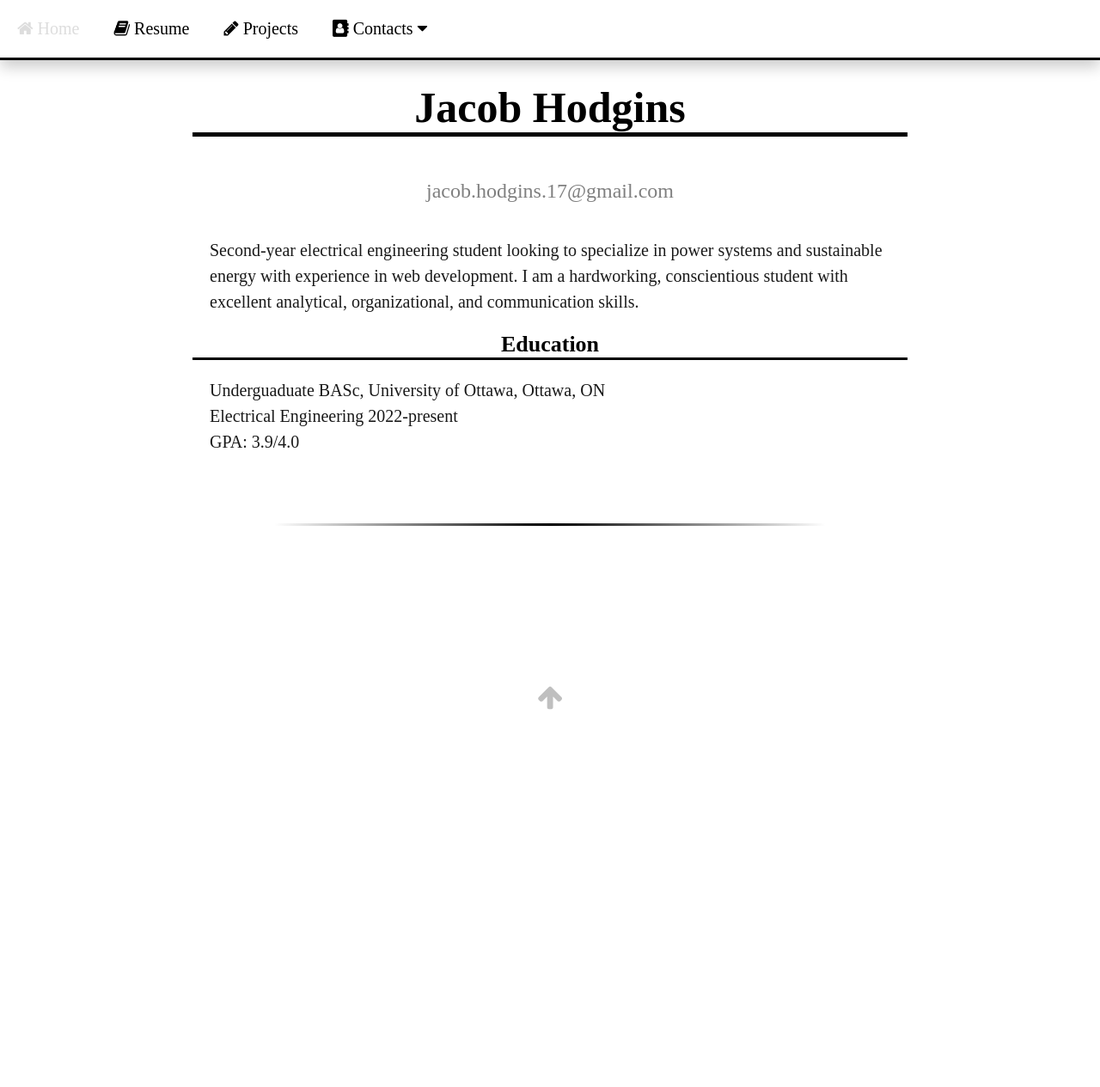
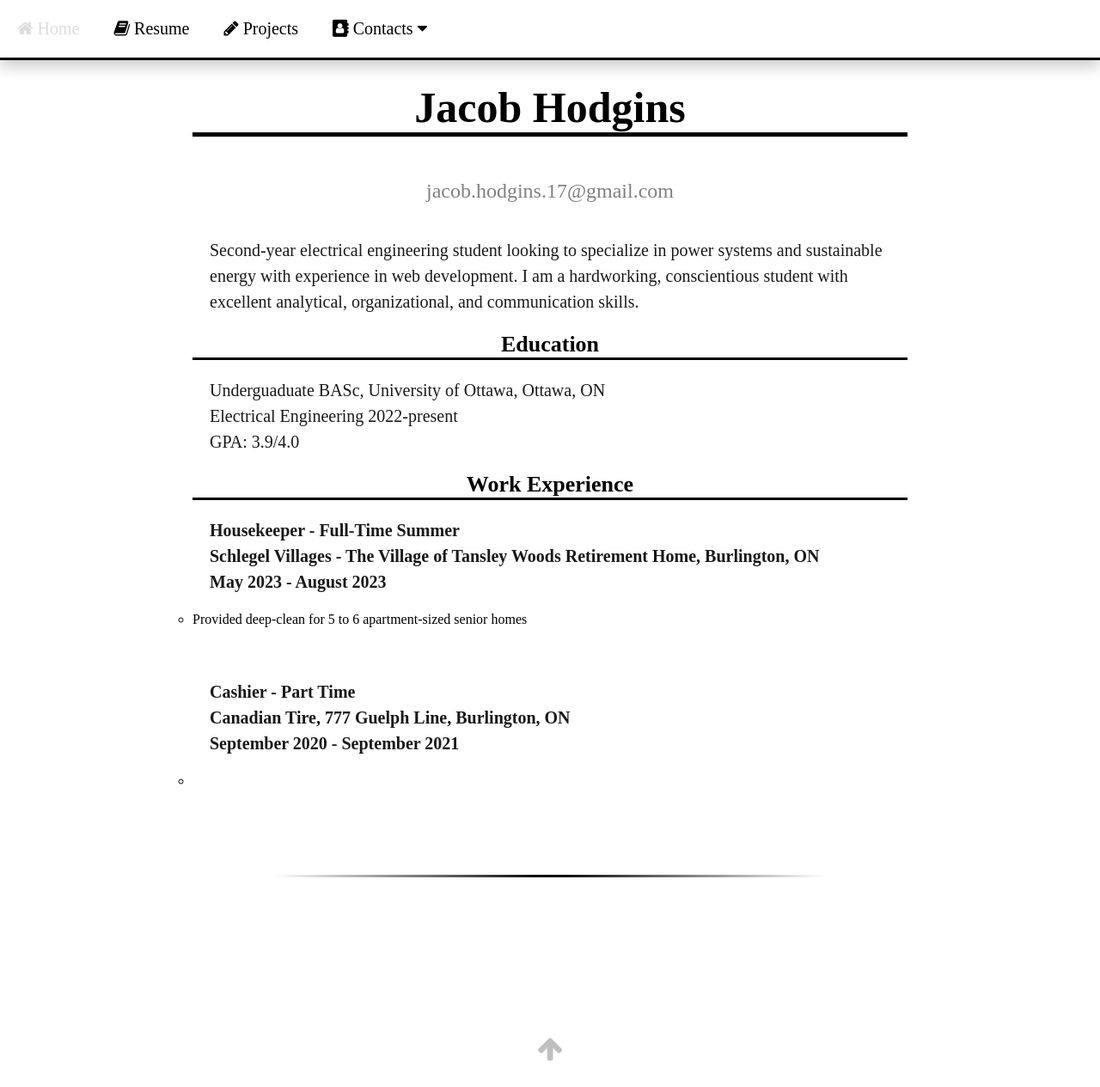
Before and after one commit to JacobHodgins/hodginsjacob, a Jekyll site: the page built from resume/index.html, in a window 1280 px wide and 1265 px high. Shown: the whole window at 86% size. Built offline with Jekyll 4.4.1, drawn with Linux system fonts in a browser that asks for light colours.

Commit message:
Update index.html

```diff
--- a/resume/index.html
+++ b/resume/index.html
@@ -8,8 +8,16 @@ title: Resume
   <p>Second-year electrical engineering student looking to specialize in power systems and sustainable energy with experience in web development. I am a
       hardworking, conscientious student with excellent analytical, organizational, and communication skills.</p>
   <div class="resume-title"><b>Education</b></div>
-  <p>Underguaduate BASc, University of Ottawa, Ottawa, ON
-     <br>Electrical Engineering 2022-present
-     <br>GPA: 3.9/4.0
+  <p>Underguaduate BASc, University of Ottawa, Ottawa, ON<br>Electrical Engineering 2022-present<br>GPA: 3.9/4.0</p>
+  <div class="resume-title"><b>Work Experience</b></div>
+  <p><b>Housekeeper - Full-Time Summer<br>Schlegel Villages - The Village of Tansley Woods Retirement Home, Burlington, ON<br>May 2023 - August 2023</b><br>
+    <ul>
+      <li>Provided deep-clean for 5 to 6 apartment-sized senior homes</li>
+    </ul>
+  </p>
+  <p><b>Cashier - Part Time<br>Canadian Tire, 777 Guelph Line, Burlington, ON<br>September 2020 - September 2021</b>
+    <ul>
+      <li></li>
+    </ul>
   </p>
 </div>
```
